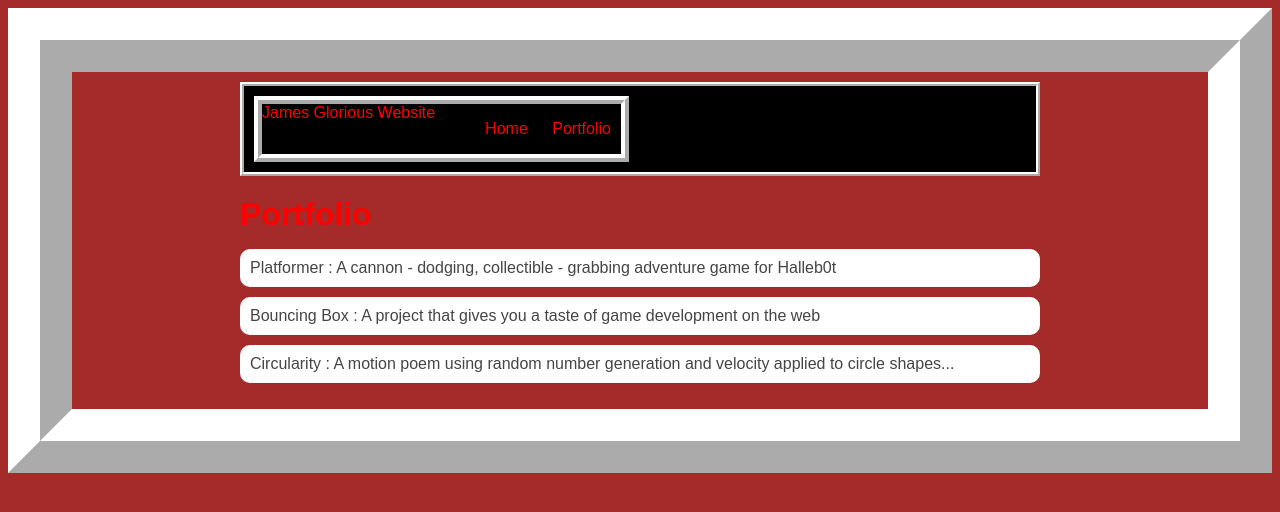
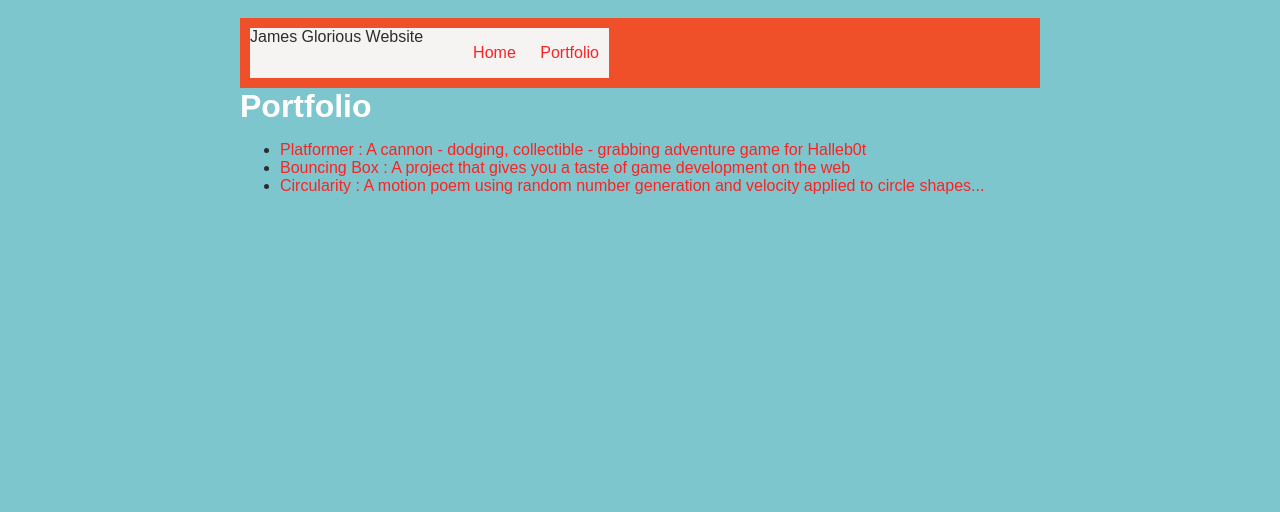
Before and after one commit to JMB2024/JMB2024.github.io, a plain HTML site: page portfolio.html in a window 1280 px wide. Drawn offline with Linux system fonts and the light colour scheme.

Commit message:
add index.html and css files

```diff
--- a/style.css
+++ b/style.css
@@ -1,7 +1,6 @@
 body {
-    Border: 4pc white ridge;
-    background: brown;
-    color: Red;
+    background: rgb(125, 198, 205);
+    color: rgb(45, 45, 45);
     padding: 10px;
     font-family: arial;
 }
@@ -12,18 +11,15 @@ body {
 
 /* navigation menu */
 nav {
-    background: black;
-    Border: 4px white ridge;
+    background: rgb(239, 80, 41);
    margin: 0 auto;
     display: flex;
     padding: 10px;
-  margin-bottom: 20px;
 }
 h1 {
-
     display: flex;
     align-items: center;
-    color: red;
+    color: white;
     flex: 1;
     margin: 0;
 }
@@ -36,13 +32,12 @@ h1 {
 }
 a {
     text-decoration: none;
-    color: red;
+    color: #fa2323;
 }
 
 /* main container area beneath menu */
 main {
-    Border: 8px white ridge;
-    background: black;
+    background: rgb(245, 244, 243);
     display: flex;
 }
 .sidebar {
@@ -50,53 +45,18 @@ main {
     padding: 10px;
 }
 .sidebar-img {
-    width: 500px;
+    width: 200px;
 }
-/* portfolio styles */
-.content h1 {
-    color: black;
+.content {
+    flex: 1;
+    padding: 15px;
 }
 
-#portfolio {
-    list-style-type: none;
-    padding-left: 0;
+/* portfolio styles */
+#interests {
+    border: 4px rgb(247, 3, 3) ridge;
+    padding: 8px;
 }
-
-#portfolio li {
-    background: #fff;
-    padding: 10px;
-    border-radius: 10px;
-    margin-bottom: 10px;
+h2, h3 {
+    margin: 0px;
 }
-
-#portfolio li:hover {
-    background: #eee;
-}
-
-#portfolio a {
-    text-decoration: none;
-    color: #454545;
-} .content h1 {
-    color: black;
-}
-
-#portfolio {
-    list-style-type: none;
-    padding-left: 0;
-}
-
-#portfolio li {
-    background: #fff;
-    padding: 10px;
-    border-radius: 10px;
-    margin-bottom: 10px;
-}
-
-#portfolio li:hover {
-    background: #eee;
-}
-
-#portfolio a {
-    text-decoration: none;
-    color: #454545;
-}
```
Also changed, not shown: index.html (+1 -1 lines).
